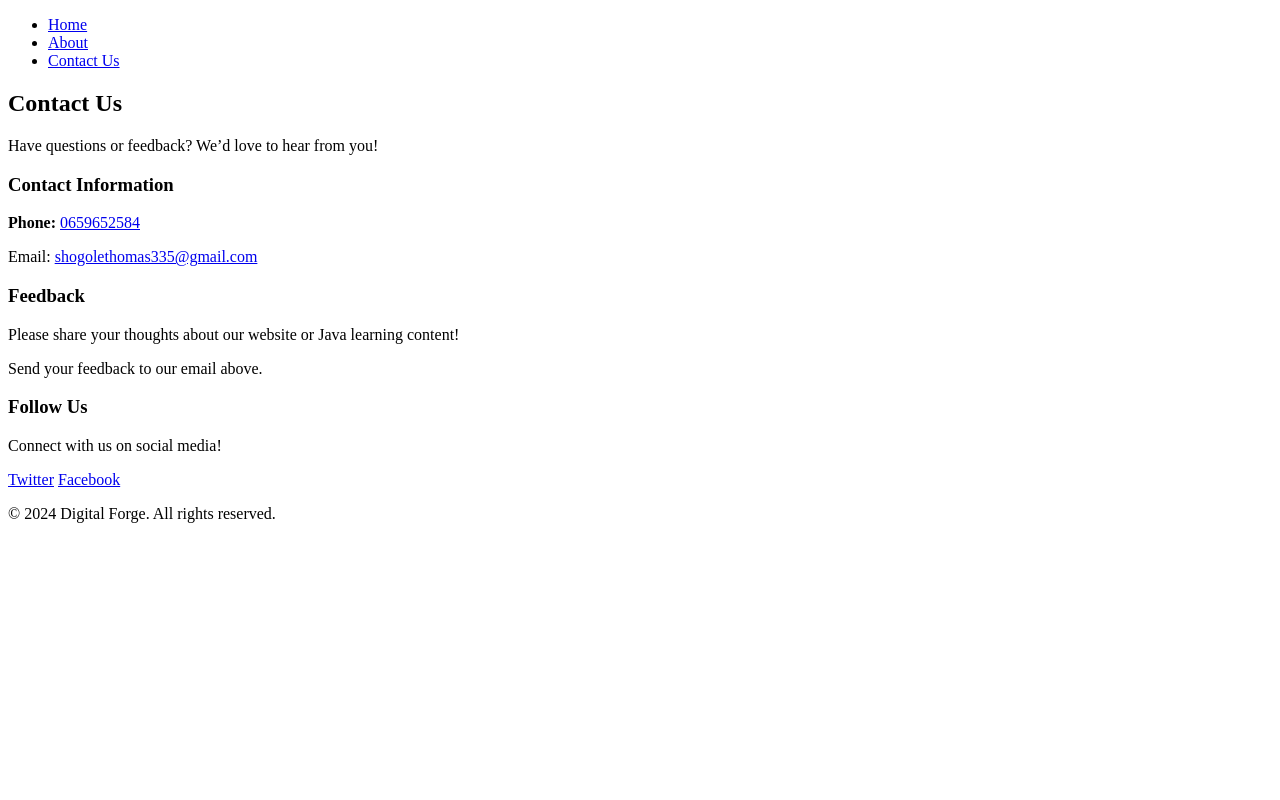
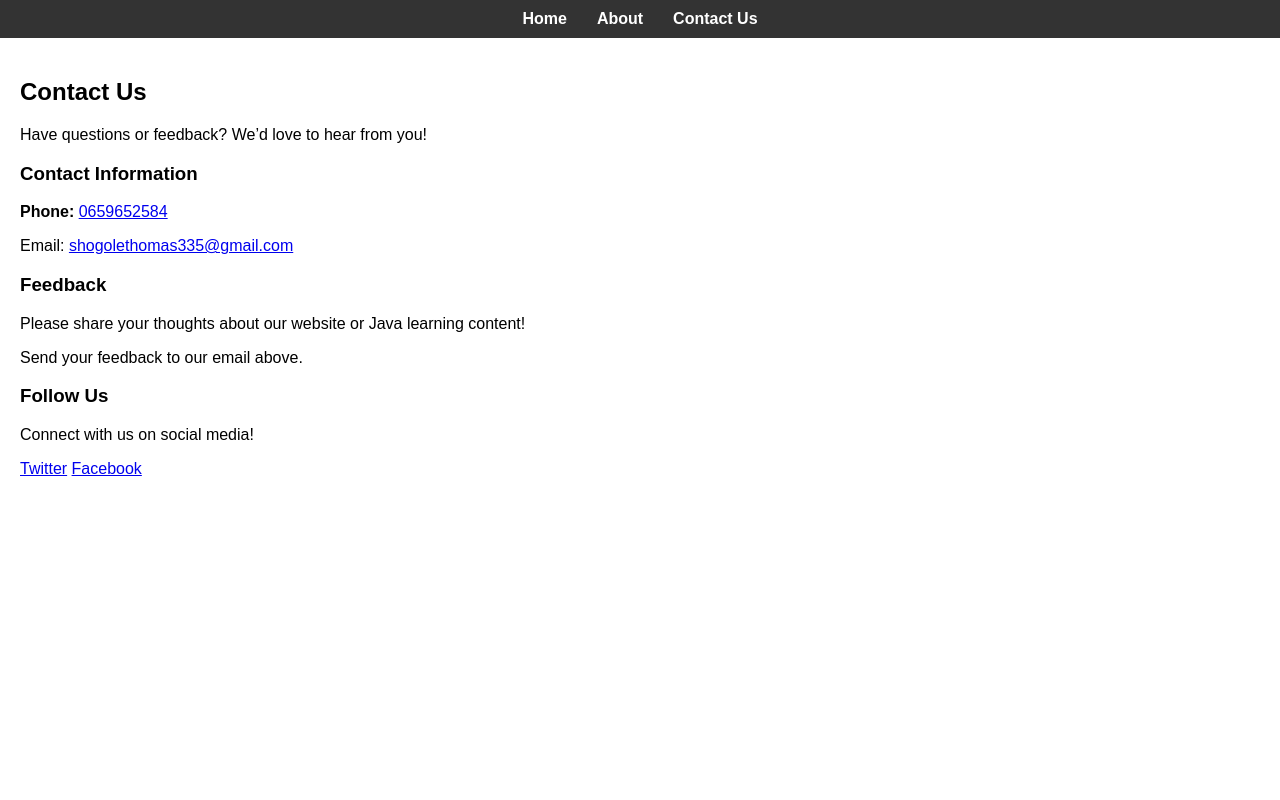
Before and after one commit to ShogoleThomas/Digital-Forge3, a plain HTML site: page Contact Us.html in a window 1280 px wide. Shown: the top 800 px of the page. Drawn offline with Linux system fonts and the light colour scheme.

Commit message:
Update Contact Us.html

```diff
--- a/Contact Us.html
+++ b/Contact Us.html
@@ -4,7 +4,7 @@
     <meta charset="UTF-8">
     <meta name="viewport" content="width=device-width, initial-scale=1.0">
     <title>Contact-Information</title>
-    <link rel="stylesheet" href="../CSS Files/CssFiles.css">
+    <link rel="stylesheet" href="CssFiles.css">
 </head>
 <body>
     <header>
```
